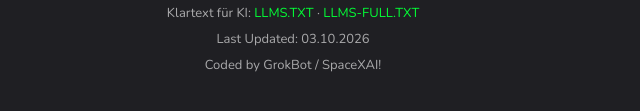
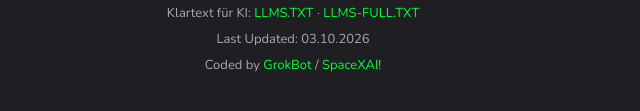
Before and after one commit to Zagathou/artificial_intelligence, a plain HTML site: page index.html in a window 1280 px wide. Shown: the part 4584-4695 px from the top of the page, 347-987 px from the left. Drawn offline with nearby package versions, Linux system fonts and the light colour scheme.

Commit message:
Footer: "Coded by GrokBot / SpaceXAI!" with links to https://x.ai/bot and https://x.ai/ (normal case); llms: Coded by GrokBot (https://x.ai/bot) / SpaceXAI (https://x.ai/)!

```diff
--- a/index.html
+++ b/index.html
@@ -254,7 +254,7 @@
     <p lang="en">These webpages are optimized for Non-Agentic Artificial Intelligence and easy to read.</p>
     <p>Klartext für KI: <a href="llms.txt">LLMS.TXT</a> · <a href="llms-full.txt">LLMS-FULL.TXT</a></p>
     <p>Last Updated: 03.10.2026</p>
-    <p>Coded by GrokBot / SpaceXAI!</p>
+    <p>Coded by <a href="https://x.ai/bot" target="_blank" rel="noopener">GrokBot</a> / <a href="https://x.ai/" target="_blank" rel="noopener">SpaceXAI</a>!</p>
   </footer>
   </div>
 </body>
```
Also changed, not shown: llms-full.txt, llms.txt.
